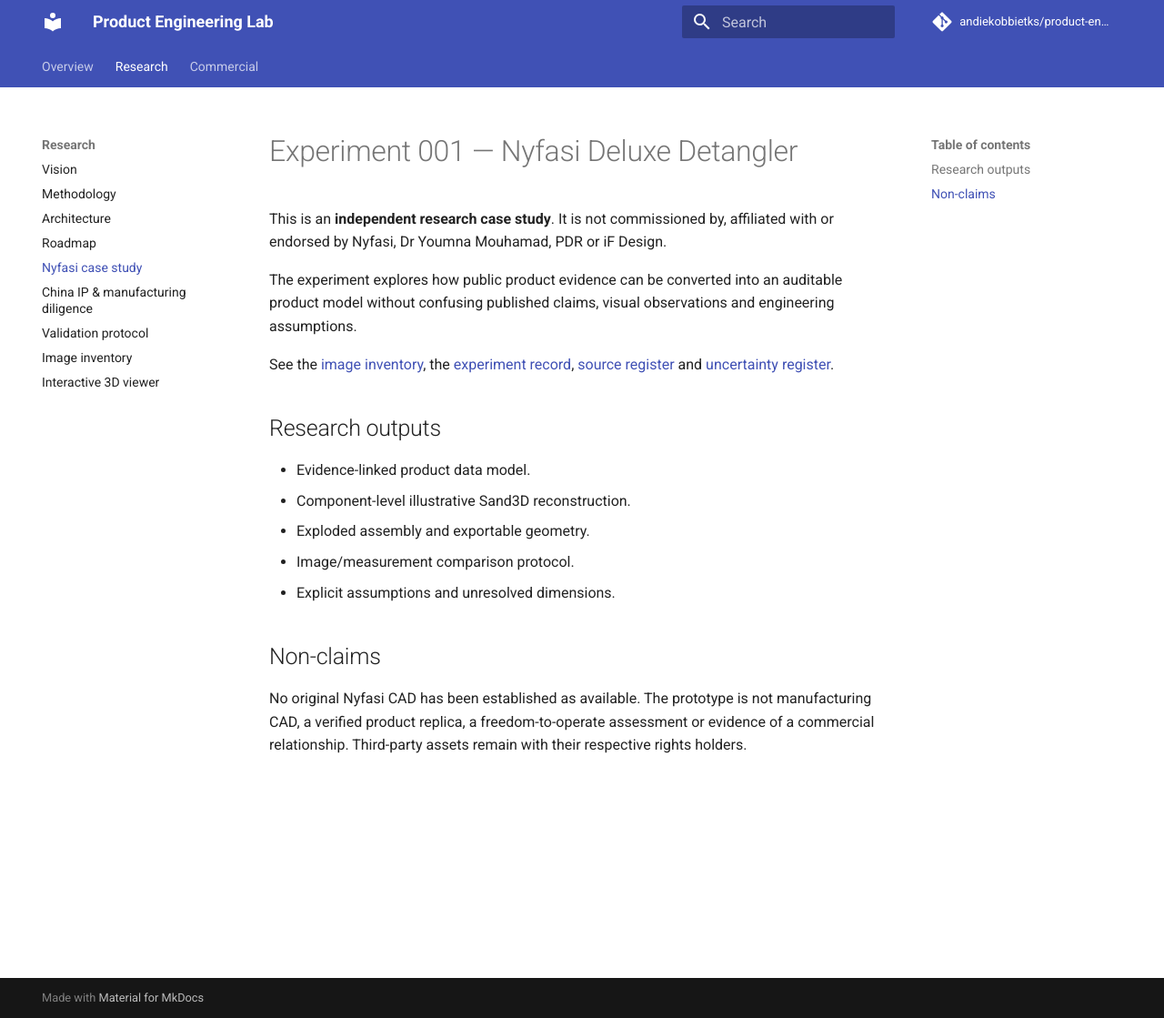
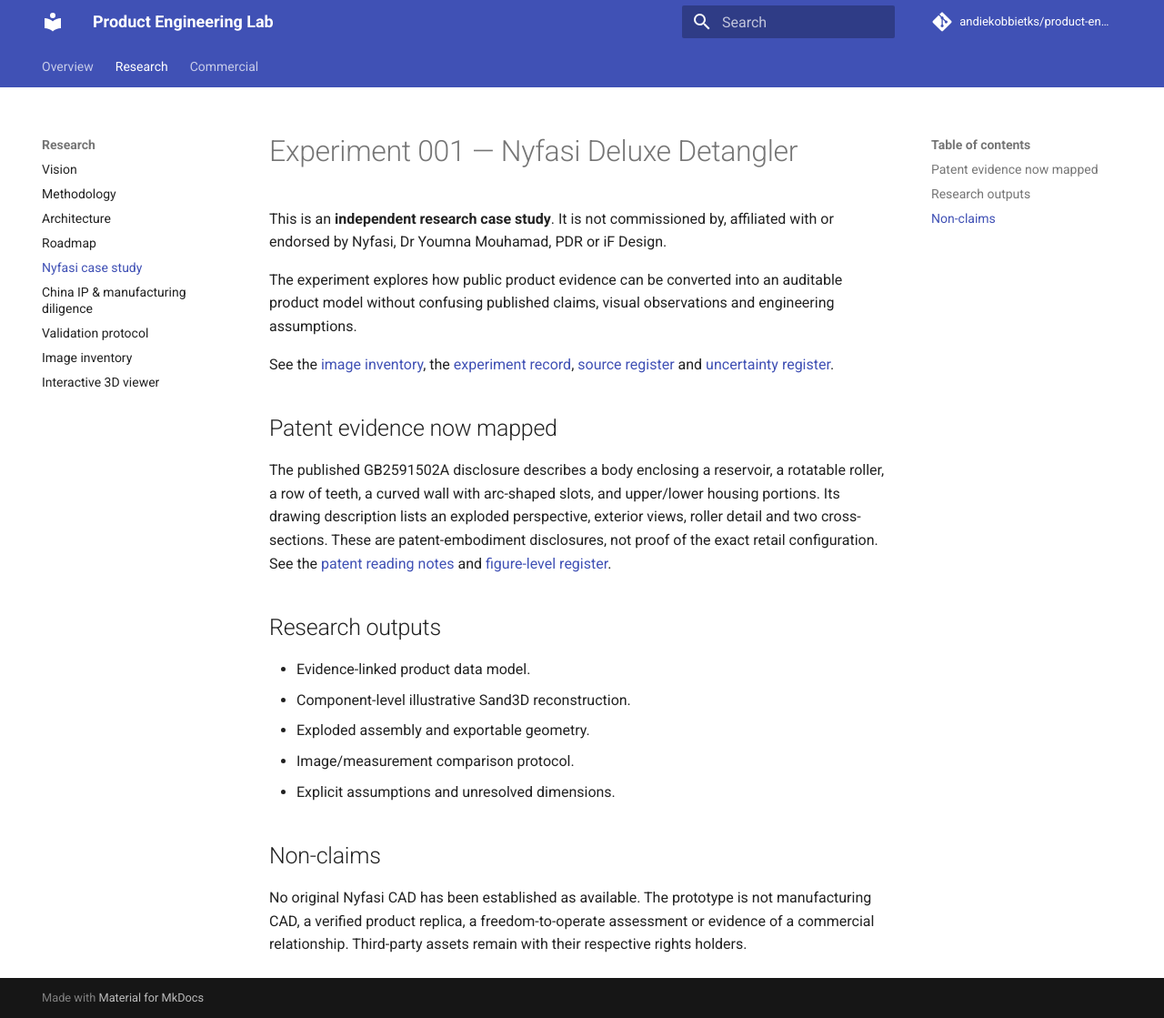
Before and after one commit to andiekobbietks/product-engineering-lab, an MkDocs documentation site: the page built from docs/experiments/nyfasi.md, in a window 1280 px wide and 1119 px high. Shown: the whole window at 91% size. Built offline with MkDocs 1.6.1 and Material for MkDocs 9.7.7, drawn with Linux system fonts in a browser that asks for light colours; comment, search, counter and statistics services are not loaded.

Commit message:
Connect Nyfasi research overview to patent evidence

```diff
--- a/docs/experiments/nyfasi.md
+++ b/docs/experiments/nyfasi.md
@@ -5,6 +5,10 @@ This is an **independent research case study**. It is not commissioned by, affil
 The experiment explores how public product evidence can be converted into an auditable product model without confusing published claims, visual observations and engineering assumptions.
 
 See the [image inventory](image-inventory.md), the [experiment record](https://github.com/andiekobbietks/product-engineering-lab/blob/main/experiments/001-nyfasi-reconstruction/README.md), [source register](https://github.com/andiekobbietks/product-engineering-lab/blob/main/experiments/001-nyfasi-reconstruction/evidence/source-register.json) and [uncertainty register](https://github.com/andiekobbietks/product-engineering-lab/blob/main/experiments/001-nyfasi-reconstruction/models/uncertainty-register.json).
+
+## Patent evidence now mapped
+
+The published GB2591502A disclosure describes a body enclosing a reservoir, a rotatable roller, a row of teeth, a curved wall with arc-shaped slots, and upper/lower housing portions. Its drawing description lists an exploded perspective, exterior views, roller detail and two cross-sections. These are patent-embodiment disclosures, not proof of the exact retail configuration. See the [patent reading notes](patent-reading-notes.md) and [figure-level register](https://github.com/andiekobbietks/product-engineering-lab/blob/main/experiments/001-nyfasi-reconstruction/evidence/patent-figure-register.csv).
 
 ## Research outputs
 
```
